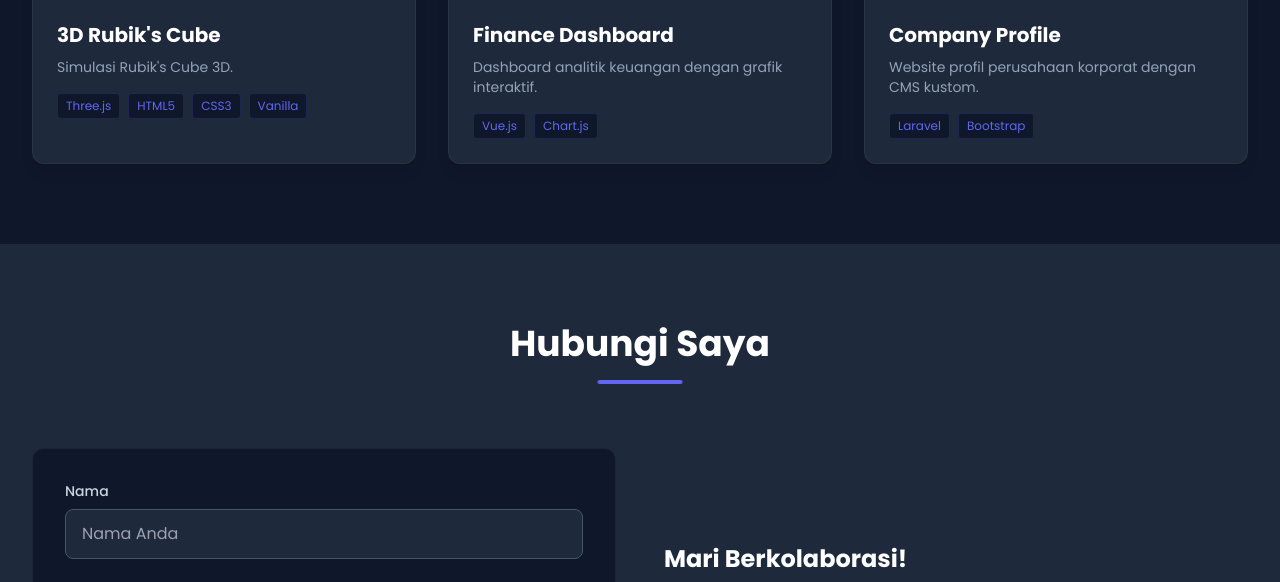
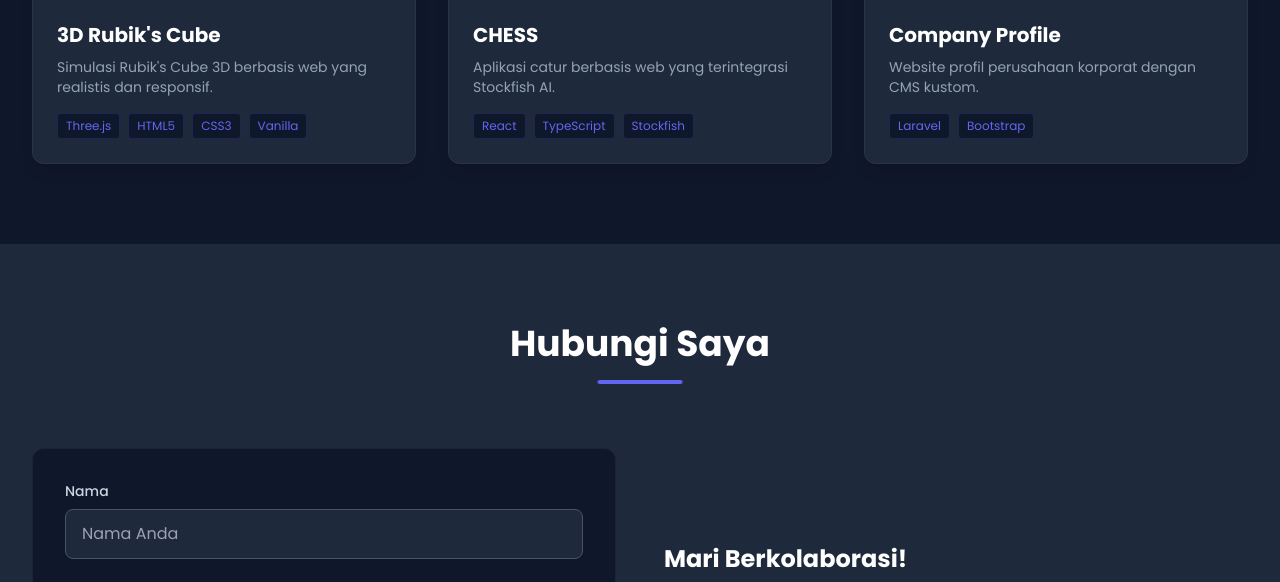
Before and after one commit to YanaMiku/yanamiku.github.io, a plain HTML site: page index.html in a window 1280 px wide. Shown: the part 2996-3578 px from the top of the page. Drawn offline with nearby package versions, Linux system fonts and the light colour scheme; animation ran at ten frames a second.

Commit message:
Update project details for CHESS application
Signed-off-by: YanaMiku <130923772+YanaMiku@users.noreply.github.com>

```diff
--- a/index.html
+++ b/index.html
@@ -434,7 +434,7 @@
                         </div>
                         <div class="p-6">
                             <h3 class="text-xl font-bold text-white mb-2">3D Rubik's Cube</h3>
-                            <p class="text-slate-400 text-sm mb-4">Simulasi Rubik's Cube 3D.</p>
+                            <p class="text-slate-400 text-sm mb-4">Simulasi Rubik's Cube 3D berbasis web yang realistis dan responsif.</p>
                             <div class="flex flex-wrap gap-2">
                                 <span class="text-xs px-2 py-1 bg-dark text-primary rounded border border-primary/20">Three.js</span>
                                 <span class="text-xs px-2 py-1 bg-dark text-primary rounded border border-primary/20">HTML5</span>
@@ -448,18 +448,19 @@
                 <div class="tilt-container group">
                     <div class="project-card tilt-card bg-card rounded-xl overflow-hidden border border-white/5 shadow-lg h-full">
                         <div class="relative overflow-hidden">
-                            <img src="https://picsum.photos/800/450?random=3" alt="Preview Finance Dashboard" class="w-full aspect-16-9 object-cover">
+                            <img src="https://qu.ax/x/Go2aJ.png" alt="Preview CHESS" class="w-full aspect-16-9 object-cover">
                             <div class="absolute inset-0 bg-dark/80 flex items-center justify-center opacity-0 group-hover:opacity-100 transition duration-300 gap-4">
                                 <a href="#" class="p-3 bg-primary text-white rounded-full hover:bg-indigo-600 transition"><i class="fab fa-github"></i></a>
                                 <a href="#" class="p-3 bg-white text-dark rounded-full hover:bg-slate-200 transition"><i class="fas fa-external-link-alt"></i></a>
                             </div>
                         </div>
                         <div class="p-6">
-                            <h3 class="text-xl font-bold text-white mb-2">Finance Dashboard</h3>
-                            <p class="text-slate-400 text-sm mb-4">Dashboard analitik keuangan dengan grafik interaktif.</p>
+                            <h3 class="text-xl font-bold text-white mb-2">CHESS</h3>
+                            <p class="text-slate-400 text-sm mb-4">Aplikasi catur berbasis web yang terintegrasi Stockfish AI.</p>
                             <div class="flex flex-wrap gap-2">
-                                <span class="text-xs px-2 py-1 bg-dark text-primary rounded border border-primary/20">Vue.js</span>
-                                <span class="text-xs px-2 py-1 bg-dark text-primary rounded border border-primary/20">Chart.js</span>
+                                <span class="text-xs px-2 py-1 bg-dark text-primary rounded border border-primary/20">React</span>
+                                <span class="text-xs px-2 py-1 bg-dark text-primary rounded border border-primary/20">TypeScript</span>
+                                <span class="text-xs px-2 py-1 bg-dark text-primary rounded border border-primary/20">Stockfish</span>
                             </div>
                         </div>
                     </div>
```
